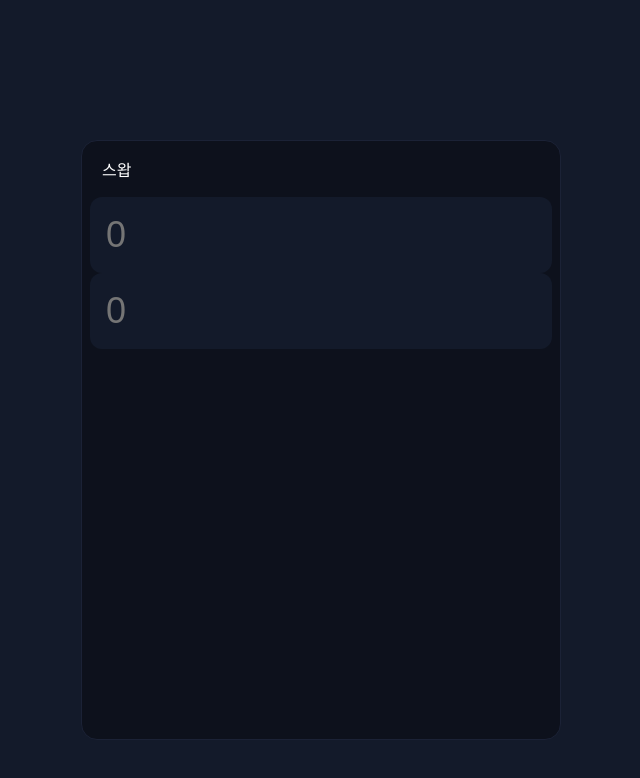
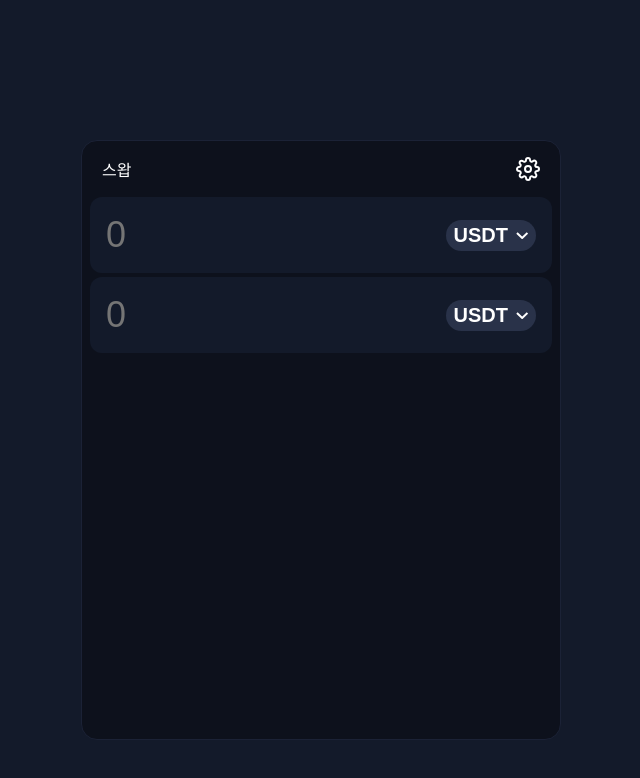
Before and after one commit to dnacu/uniswap, a React (Vite) app: page / in a window 1280 px wide. Shown: the top 778 px of the page, without its empty margins (319-959 px from the left). Built offline with nearby package versions, Linux system fonts and the light colour scheme.

Commit message:
feat: 토큰 칩 컴포넌트를 구성한다

```diff
--- /dev/null
+++ b/src/components/common/svgs/ArrowDownIcon.tsx
@@ -0,0 +1,15 @@
+import { SVGProps } from 'react'
+
+export const ArrowDownIcon = (props: SVGProps<SVGSVGElement>) => (
+  <svg
+    width="12"
+    height="7"
+    viewBox="0 0 12 7"
+    fill="none"
+    xmlns="http://www.w3.org/2000/svg"
+    strokeWidth={2}
+    {...props}
+  >
+    <path d="M0.97168 1L6.20532 6L11.439 1" stroke="white"></path>
+  </svg>
+)
--- /dev/null
+++ b/src/components/common/svgs/SettingIcon.tsx
@@ -0,0 +1,22 @@
+import { SVGProps } from 'react'
+
+export const SettingIcon = (props: SVGProps<SVGSVGElement>) => (
+  <svg
+    xmlns="http://www.w3.org/2000/svg"
+    width="24"
+    height="24"
+    viewBox="0 0 24 24"
+    fill="none"
+    stroke="currentColor"
+    stroke-width="2"
+    stroke-linecap="round"
+    stroke-linejoin="round"
+    {...props}
+  >
+    <circle stroke="white" cx="12" cy="12" r="3"></circle>
+    <path
+      stroke="white"
+      d="M19.4 15a1.65 1.65 0 0 0 .33 1.82l.06.06a2 2 0 0 1 0 2.83 2 2 0 0 1-2.83 0l-.06-.06a1.65 1.65 0 0 0-1.82-.33 1.65 1.65 0 0 0-1 1.51V21a2 2 0 0 1-2 2 2 2 0 0 1-2-2v-.09A1.65 1.65 0 0 0 9 19.4a1.65 1.65 0 0 0-1.82.33l-.06.06a2 2 0 0 1-2.83 0 2 2 0 0 1 0-2.83l.06-.06a1.65 1.65 0 0 0 .33-1.82 1.65 1.65 0 0 0-1.51-1H3a2 2 0 0 1-2-2 2 2 0 0 1 2-2h.09A1.65 1.65 0 0 0 4.6 9a1.65 1.65 0 0 0-.33-1.82l-.06-.06a2 2 0 0 1 0-2.83 2 2 0 0 1 2.83 0l.06.06a1.65 1.65 0 0 0 1.82.33H9a1.65 1.65 0 0 0 1-1.51V3a2 2 0 0 1 2-2 2 2 0 0 1 2 2v.09a1.65 1.65 0 0 0 1 1.51 1.65 1.65 0 0 0 1.82-.33l.06-.06a2 2 0 0 1 2.83 0 2 2 0 0 1 0 2.83l-.06.06a1.65 1.65 0 0 0-.33 1.82V9a1.65 1.65 0 0 0 1.51 1H21a2 2 0 0 1 2 2 2 2 0 0 1-2 2h-.09a1.65 1.65 0 0 0-1.51 1z"
+    ></path>
+  </svg>
+)
--- a/src/components/main/MainPage/MainPage.tsx
+++ b/src/components/main/MainPage/MainPage.tsx
@@ -1,25 +1,39 @@
 import { Container } from '@components/common/Container'
+import { HStack } from '@components/common/HStack'
 import { Paper } from '@components/common/Paper'
 import { Space } from '@components/common/Space'
+import { SettingIcon } from '@components/common/svgs/SettingIcon'
 import { Typography } from '@components/common/Typography'
+import { VStack } from '@components/common/VStack'
 import styled from 'styled-components'
 import { TokenInputCard } from './TokenInputCard'
 
-export const MainPage = () => (
+export const MainPage = () => {
+  const showPrepareAlert = () => {
+    alert('준비 중입니다')
+  }
+
+  return (
     <Container as="main" size="sm" pt={140}>
       <Paper p={8} height={600} radius={16} bgColor="rgb(13, 17, 28)" borderColor="rgb(27, 34, 54)">
-      <Paper px={12} py={8}>
+        <HStack px={12} py={8} justify="space-between">
           <Typography size={16} weight={500} color="white">
             스왑
           </Typography>
-      </Paper>
+          <StyledSettingIcon onClick={showPrepareAlert} />
+        </HStack>
 
         <Space height={8} />
 
-      <div>
+        <VStack gap={4}>
           <TokenInputCard key="prev" />
           <TokenInputCard key="next" />
-      </div>
+        </VStack>
       </Paper>
     </Container>
   )
+}
+
+const StyledSettingIcon = styled(SettingIcon)`
+  cursor: pointer;
+`
--- a/src/components/main/MainPage/TokenInput/TokenInput.tsx
+++ b/src/components/main/MainPage/TokenInput/TokenInput.tsx
@@ -1,9 +1,13 @@
-import { useState } from 'react'
+import { FC, useState } from 'react'
 import styled from 'styled-components'
 
 const MAX_DECIMAL_POINT = 10
 
-export const TokenInput = () => {
+type TokenInputProps = {
+  className?: string
+}
+
+export const TokenInput: FC<TokenInputProps> = ({ className }) => {
   const [tokenAmount, setTokenAmount] = useState('')
 
   const checkIfOverMaxDecimalPoint = (value: string) => {
@@ -21,6 +25,7 @@ export const TokenInput = () => {
 
   return (
     <StyledInput
+      className={className}
       type="number"
       inputMode="decimal"
       placeholder="0"
--- a/src/components/main/MainPage/TokenInputCard/TokenInputCard.tsx
+++ b/src/components/main/MainPage/TokenInputCard/TokenInputCard.tsx
@@ -1,18 +1,34 @@
+import { HStack } from '@components/common/HStack'
 import { Paper } from '@components/common/Paper'
+import { VStack } from '@components/common/VStack'
 import { FC } from 'react'
 import styled from 'styled-components'
 import { TokenInput } from '../TokenInput/TokenInput'
+import { TokenSelectChip } from '../TokenSelectChip'
 
-type TokenInputCardProps = {}
+type TokenInputCardProps = {
+  className?: string
+}
 
-export const TokenInputCard: FC<TokenInputCardProps> = () => {
-  return (
-    <StyledPaper p={16} radius={12} bgColor="rgb(19, 26, 42)">
-      <TokenInput />
-    </StyledPaper>
-  )
-}
+export const TokenInputCard: FC<TokenInputCardProps> = ({ className }) => (
+  <StyledPaper className={className} p={16} radius={12} bgColor="rgb(19, 26, 42)">
+    <VStack gap={8}>
+      <HStack align="center" justify="space-between">
+        <StyledTokenInput />
+        <StyledTokenSelectChip />
+      </HStack>
+    </VStack>
+  </StyledPaper>
+)
 
 const StyledPaper = styled(Paper)`
   position: relative;
 `
+
+const StyledTokenInput = styled(TokenInput)`
+  width: 100%;
+`
+
+const StyledTokenSelectChip = styled(TokenSelectChip)`
+  flex-shrink: 0;
+`
--- /dev/null
+++ b/src/components/main/MainPage/TokenSelectChip/TokenSelectChip.tsx
@@ -0,0 +1,22 @@
+import { HStack } from '@components/common/HStack'
+import { Paper } from '@components/common/Paper'
+import { ArrowDownIcon } from '@components/common/svgs/ArrowDownIcon'
+import { Typography } from '@components/common/Typography'
+import { FC } from 'react'
+
+type TokenSelectChipProps = {
+  className?: string
+}
+
+export const TokenSelectChip: FC<TokenSelectChipProps> = ({ className }) => {
+  return (
+    <Paper className={className} as="button" py={4} px={8} radius={16} bgColor="rgb(41, 50, 73)">
+      <HStack gap={8} align="center">
+        <Typography size={20} weight={600} color="white">
+          USDT
+        </Typography>
+        <ArrowDownIcon />
+      </HStack>
+    </Paper>
+  )
+}
--- /dev/null
+++ b/src/components/main/MainPage/TokenSelectChip/index.ts
@@ -0,0 +1 @@
+export { TokenSelectChip } from './TokenSelectChip'
```
Lines whose indentation alone changed are shown as unchanged.
